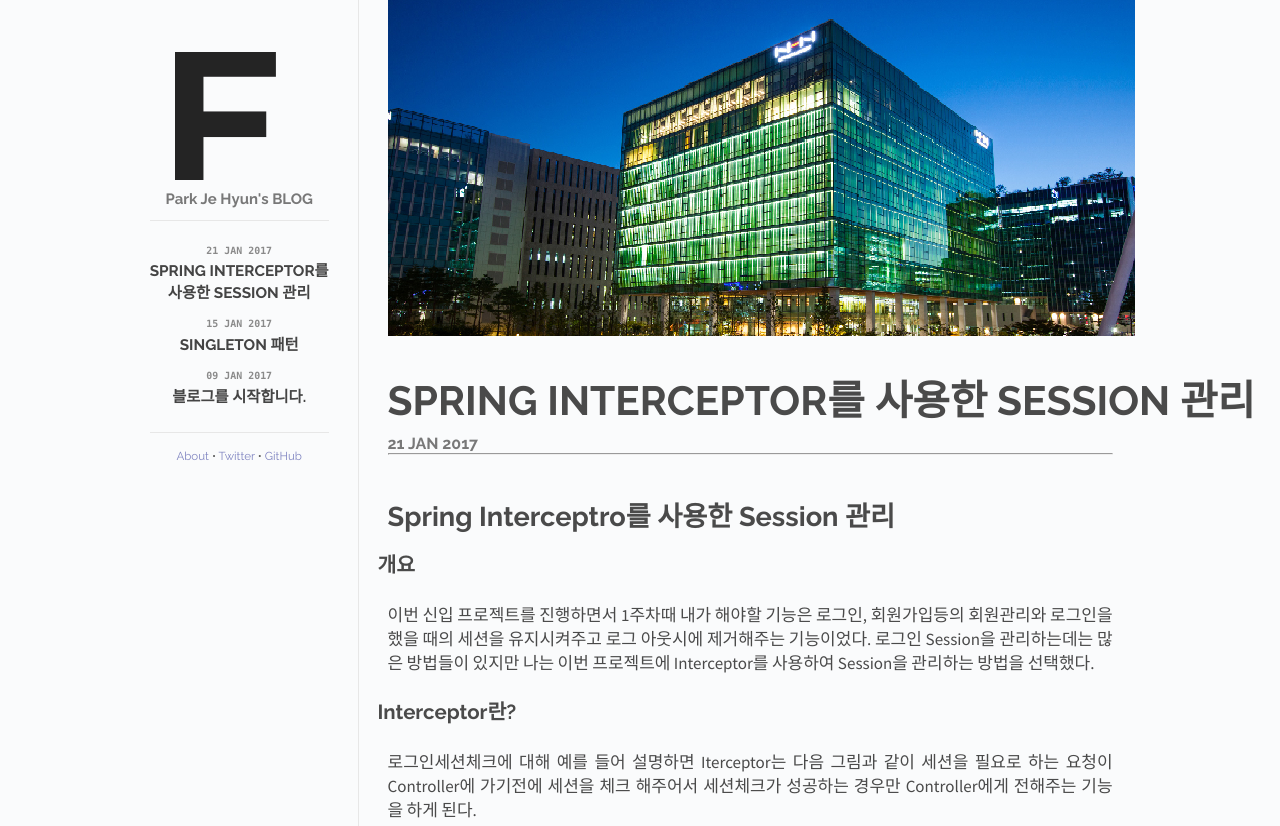
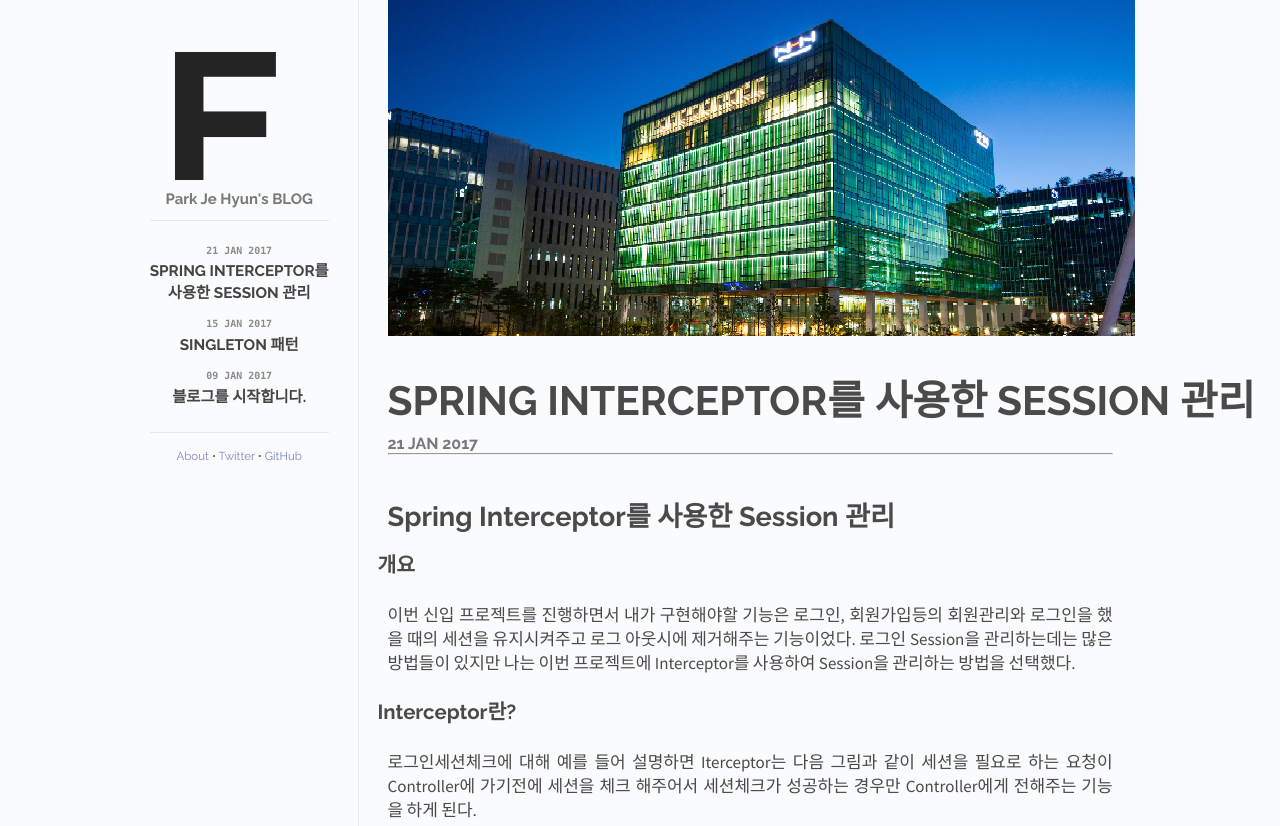
Before and after one commit to ParkJeHyun/ParkJeHyun.github.io, a Jekyll site: the page built from _posts/2017-1-21-memo.md, in a window 1280 px wide. Shown: the top 826 px of the page. Built offline with Jekyll 4.4.1, drawn with Linux system fonts in a browser that asks for light colours; comment, search, counter and statistics services are not loaded; some of the changed text lies outside the part shown; grey boxes are pictures that could not be loaded.

Commit message:
오타수정

```diff
--- a/_posts/2017-1-21-memo.md
+++ b/_posts/2017-1-21-memo.md
@@ -8,12 +8,12 @@ cover: cover.jpg
 
 <br>
 
-# Spring Interceptro를 사용한 Session 관리
+# Spring Interceptor를 사용한 Session 관리
 
 
 ## 개요
 
-이번 신입 프로젝트를 진행하면서 1주차때 내가 해야할 기능은 로그인, 회원가입등의 회원관리와
+이번 신입 프로젝트를 진행하면서 내가 구현해야할 기능은 로그인, 회원가입등의 회원관리와
 로그인을 했을 때의 세션을 유지시켜주고 로그 아웃시에 제거해주는 기능이었다.
 로그인 Session을 관리하는데는 많은 방법들이 있지만 나는 이번 프로젝트에 Interceptor를 사용하여
 Session을 관리하는 방법을 선택했다.
```
Also changed, not shown: other parts of _posts/2017-1-21-memo.md (+2 -2 lines).
